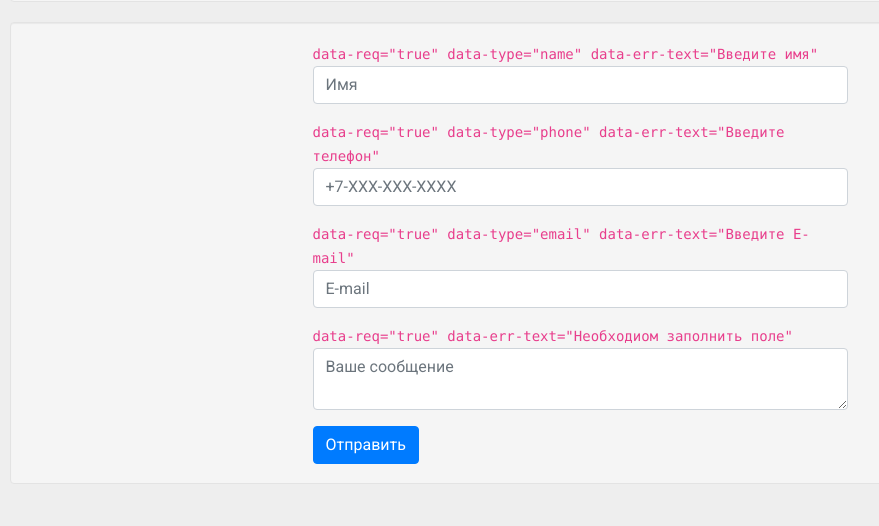
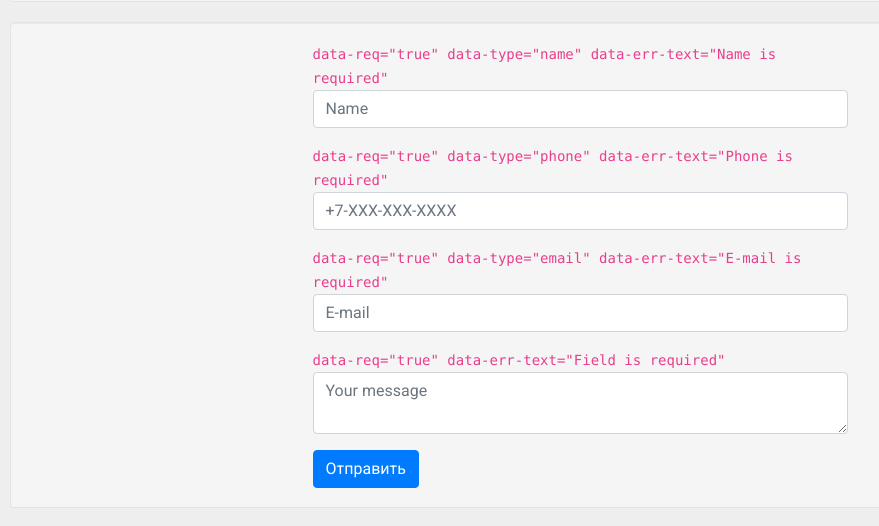
Before and after one commit to iqwik/iqwik-validator, a website: page index.html in a window 1280 px wide. Shown: the part 188-714 px from the top of the page, without its empty margins (60-939 px from the left). Drawn offline with nearby package versions, Linux system fonts and the light colour scheme.

Commit message:
Update index.html

```diff
--- a/index.html
+++ b/index.html
@@ -22,20 +22,20 @@
         <div class="col col-lg-6">
             <form id="form" action="">
                 <div class="form-group">
-                    <code>data-req="true" data-type="name" data-err-text="Введите имя"</code>
-                    <input type="text" name="name" placeholder="Имя" data-req="true" data-type="name" data-err-text="Введите имя" class="form-control"/>
+                    <code>data-req="true" data-type="name" data-err-text="Name is required"</code>
+                    <input type="text" name="name" placeholder="Name" data-req="true" data-type="name" data-err-text="Name is required" class="form-control"/>
                 </div>
                 <div class="form-group">
-                    <code>data-req="true" data-type="phone" data-err-text="Введите телефон"</code>
-                    <input type="text" name="phone" placeholder="+7-XXX-XXX-XXXX" data-req="true" data-type="phone" data-err-text="Введите телефон" class="form-control"/>
+                    <code>data-req="true" data-type="phone" data-err-text="Phone is required"</code>
+                    <input type="text" name="phone" placeholder="+7-XXX-XXX-XXXX" data-req="true" data-type="phone" data-err-text="Phone is required" class="form-control"/>
                 </div>
                 <div class="form-group">
-                    <code>data-req="true" data-type="email" data-err-text="Введите E-mail"</code>
-                    <input type="text" name="email" placeholder="E-mail" data-req="true" data-type="email" data-err-text="Введите E-mail" class="form-control" />
+                    <code>data-req="true" data-type="email" data-err-text="E-mail is required"</code>
+                    <input type="text" name="email" placeholder="E-mail" data-req="true" data-type="email" data-err-text="E-mail is required" class="form-control" />
                 </div>
                 <div class="form-group">
-                    <code>data-req="true" data-err-text="Необходиом заполнить поле"</code>
-                    <textarea name="textarea" placeholder="Ваше сообщение" data-req="true" data-err-text="Необходиом заполнить поле" class="form-control"></textarea>
+                    <code>data-req="true" data-err-text="Field is required"</code>
+                    <textarea name="textarea" placeholder="Your message" data-req="true" data-err-text="Field is required" class="form-control"></textarea>
                 </div>
                 <button type="submit" class="btn btn-primary">Отправить</button>
             </form>
```
